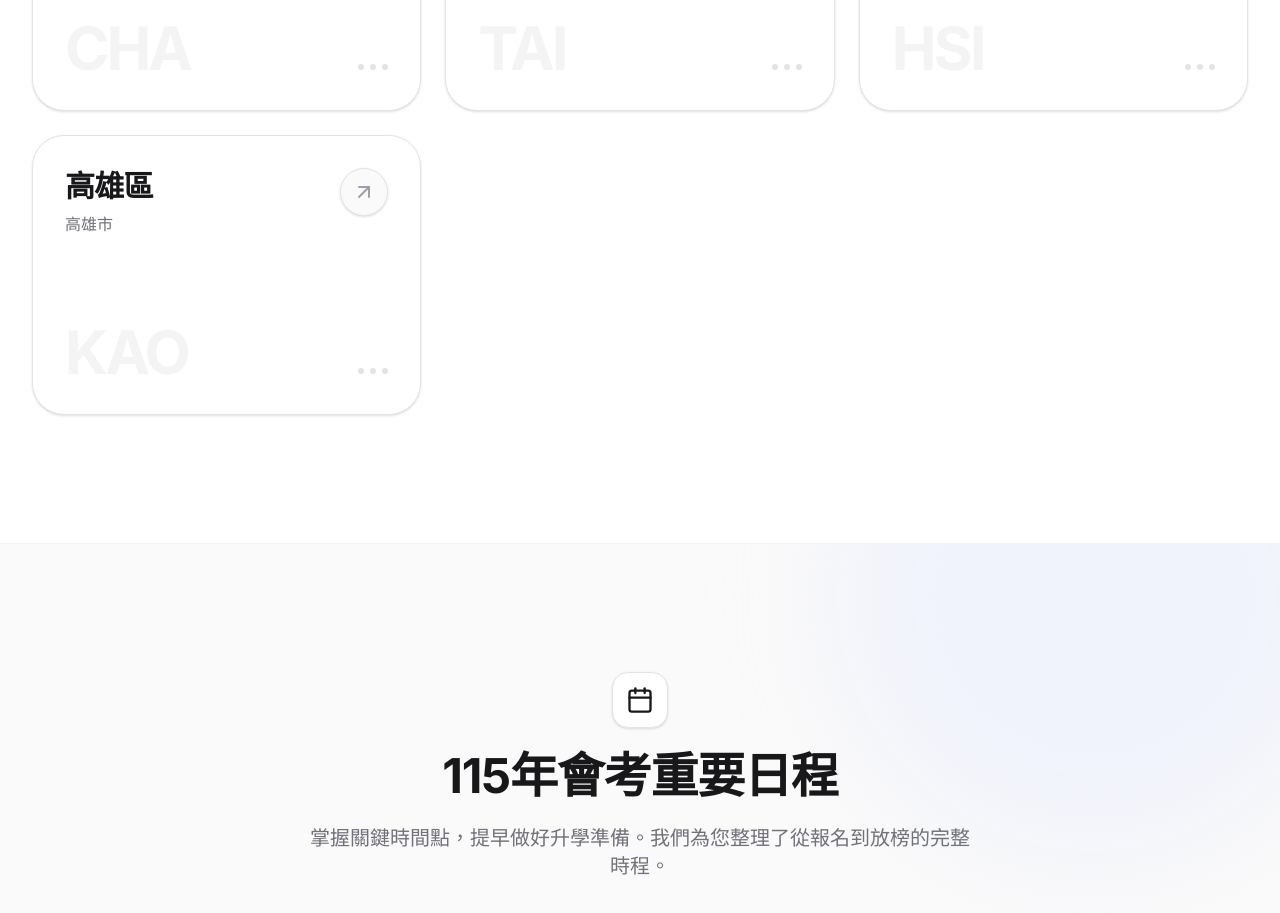
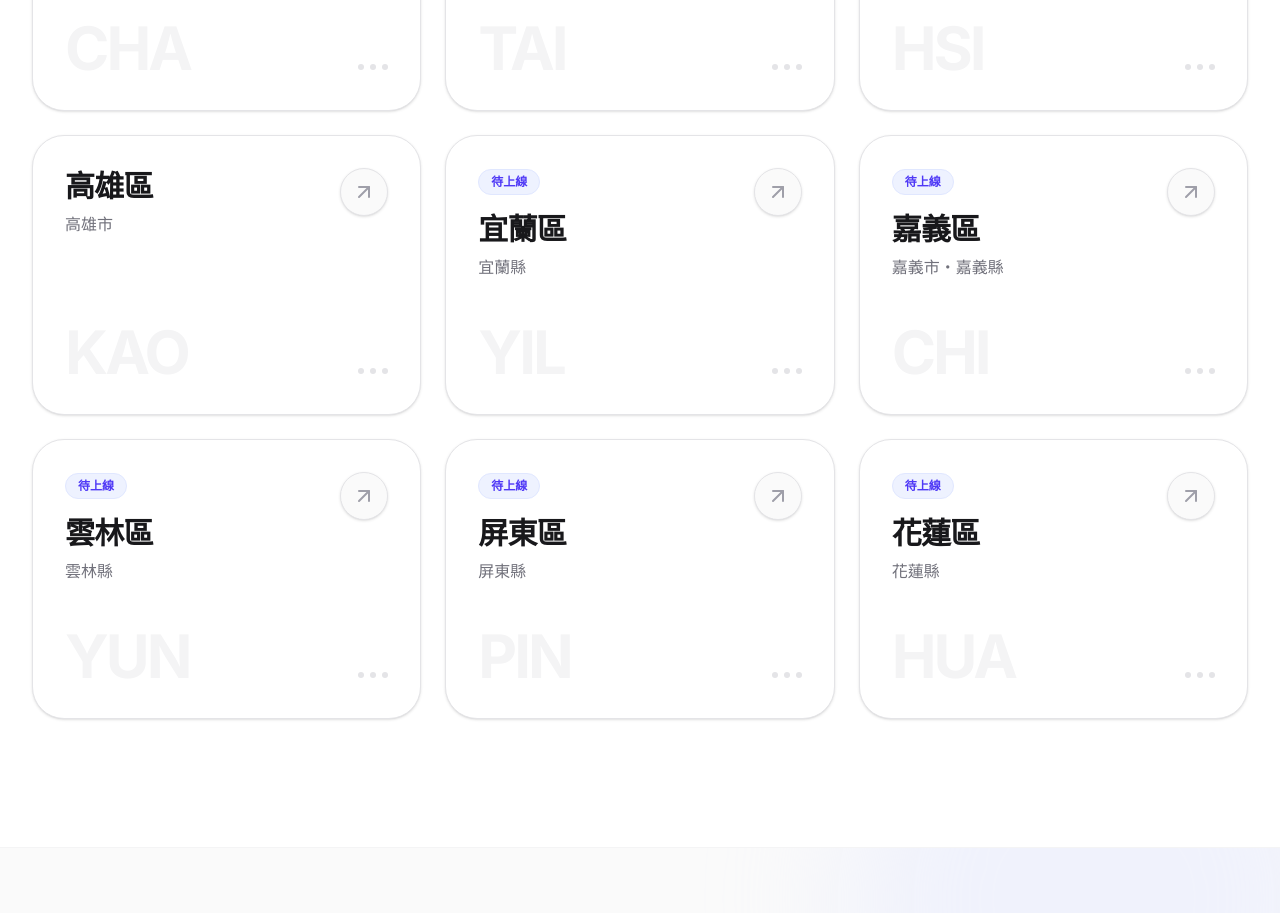
Before and after one commit to samzhangw/Official, a React (Vite) app: page / in a window 1280 px wide. Shown: the part 1780-2693 px from the top of the page. Built offline with nearby package versions, Linux system fonts and the light colour scheme.

Commit message:
Update App.tsx

```diff
--- a/src/App.tsx
+++ b/src/App.tsx
@@ -83,6 +83,51 @@ const regions = [
     gradient: 'from-violet-400 to-purple-500',
     glow: 'hover:shadow-violet-500/20'
   },
+  {
+    id: 'yilan',
+    name: '宜蘭區',
+    url: '#',
+    desc: '宜蘭縣',
+    gradient: 'from-slate-300 to-slate-400',
+    glow: '',
+    badge: '待上線'
+  },
+  {
+    id: 'chiayi',
+    name: '嘉義區',
+    url: '#',
+    desc: '嘉義市・嘉義縣',
+    gradient: 'from-zinc-300 to-zinc-400',
+    glow: '',
+    badge: '待上線'
+  },
+  {
+    id: 'yunlin',
+    name: '雲林區',
+    url: '#',
+    desc: '雲林縣',
+    gradient: 'from-stone-300 to-stone-400',
+    glow: '',
+    badge: '待上線'
+  },
+  {
+    id: 'pingtung',
+    name: '屏東區',
+    url: '#',
+    desc: '屏東縣',
+    gradient: 'from-gray-300 to-gray-400',
+    glow: '',
+    badge: '待上線'
+  },
+  {
+    id: 'hualien',
+    name: '花蓮區',
+    url: '#',
+    desc: '花蓮縣',
+    gradient: 'from-neutral-300 to-neutral-400',
+    glow: '',
+    badge: '待上線'
+  }
 ];
 
 const features = [
```
